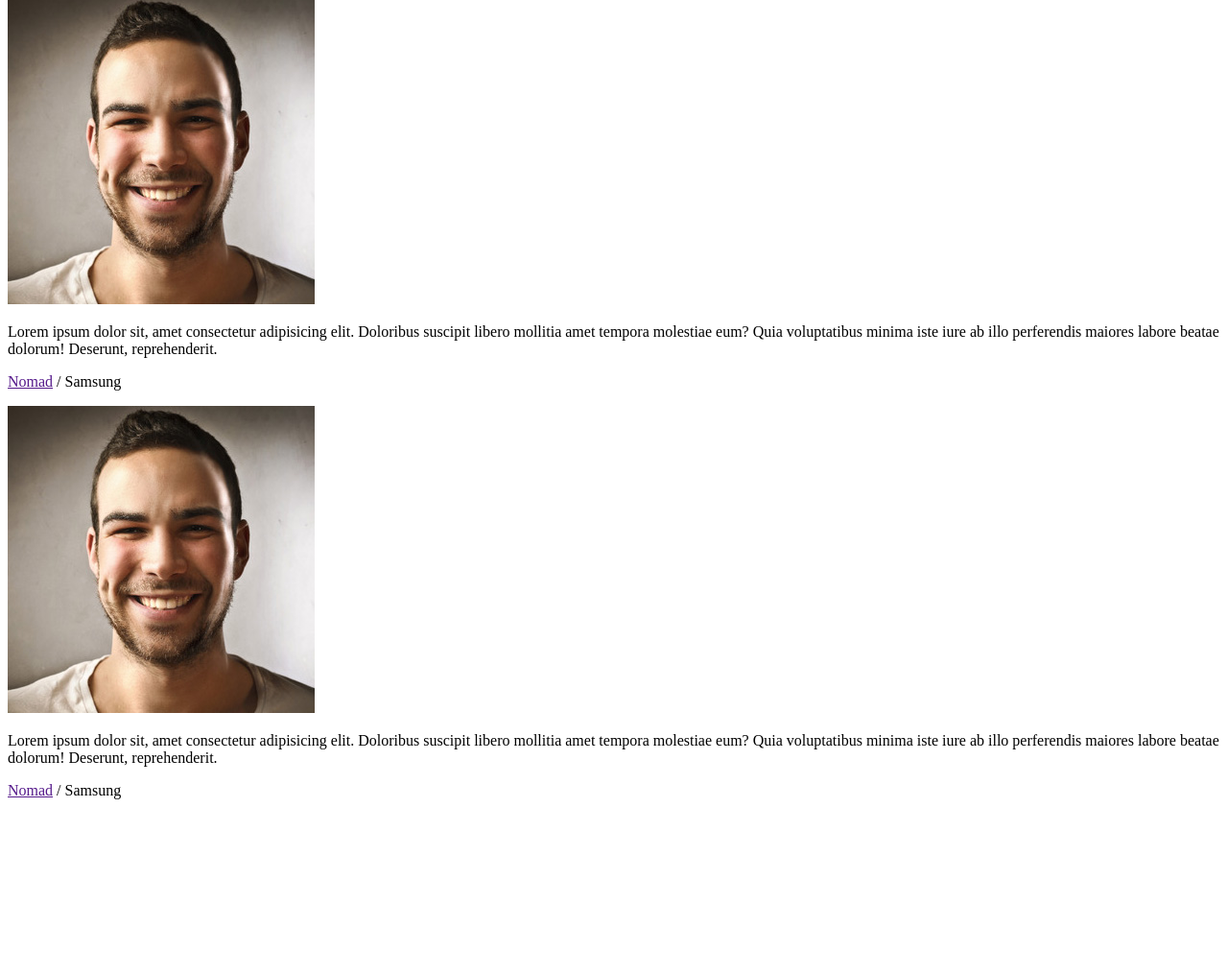
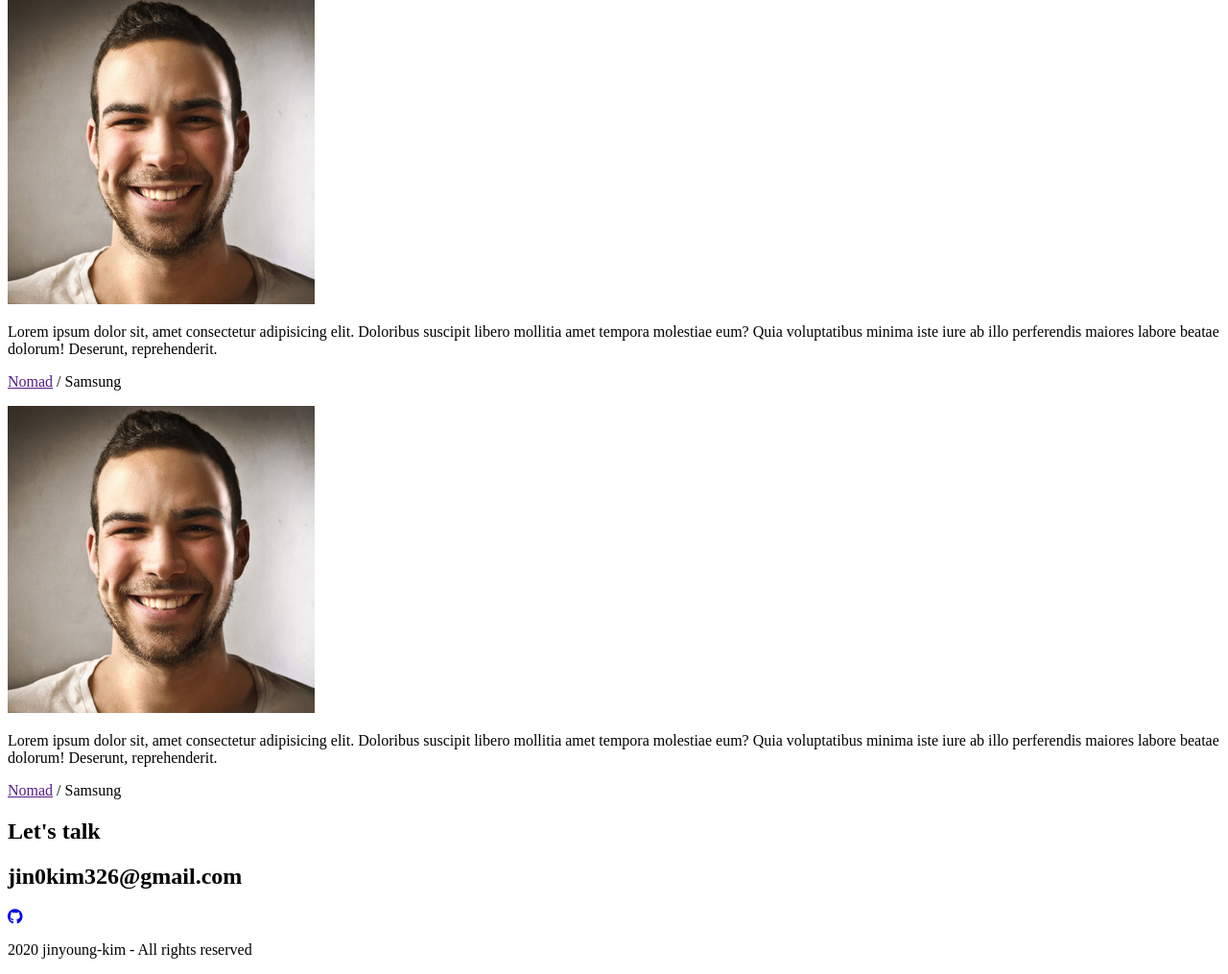
Before and after one commit to jin0kim326/portfolio, a plain HTML site: page index.html in a window 1280 px wide. Shown: the part 4746-5761 px from the top of the page at 96% size. Before the commit the page ends 5595 px from the top, so only its background shows below. Drawn offline with Linux system fonts and the light colour scheme.

Commit message:
HTML : contact

```diff
--- a/index.html
+++ b/index.html
@@ -292,6 +292,15 @@
     </section>
 
     <!-- Contact -->
-    <section id="contact"></section>
+    <section id="contact">
+      <h1 class="contact__title">Let's talk</h1>
+      <h2 class="contact__email">jin0kim326@gmail.com</h2>
+      <div class="contact__links">
+        <a href="https://github.com/jin0kim326" target="_blank">
+          <i class="fab fa-github"></i>
+        </a>
+      </div>
+      <p class="contact__rights">2020 jinyoung-kim - All rights reserved</p>
+    </section>
   </body>
 </html>
```
